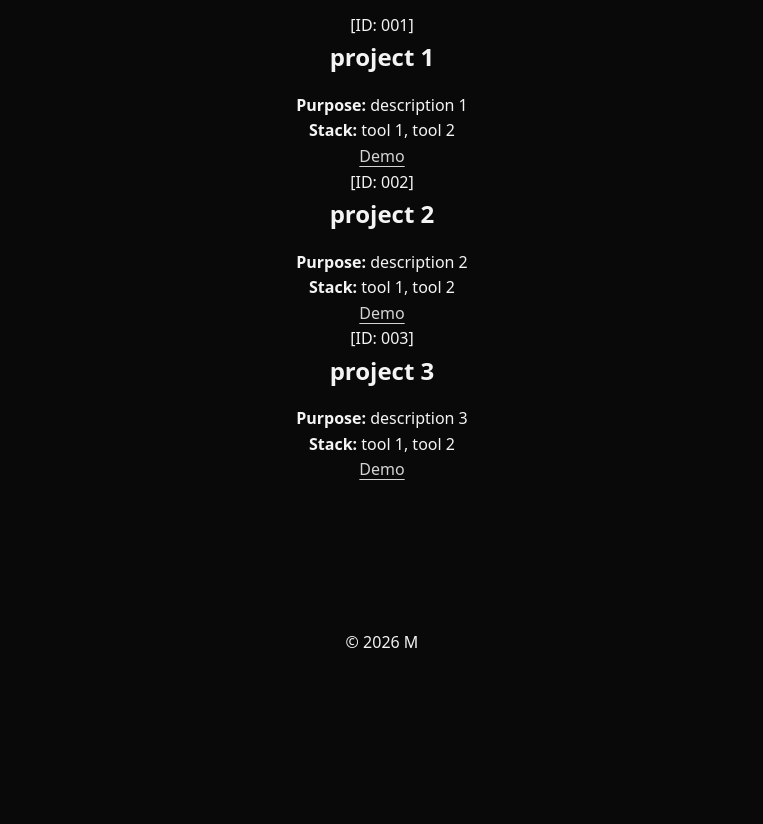
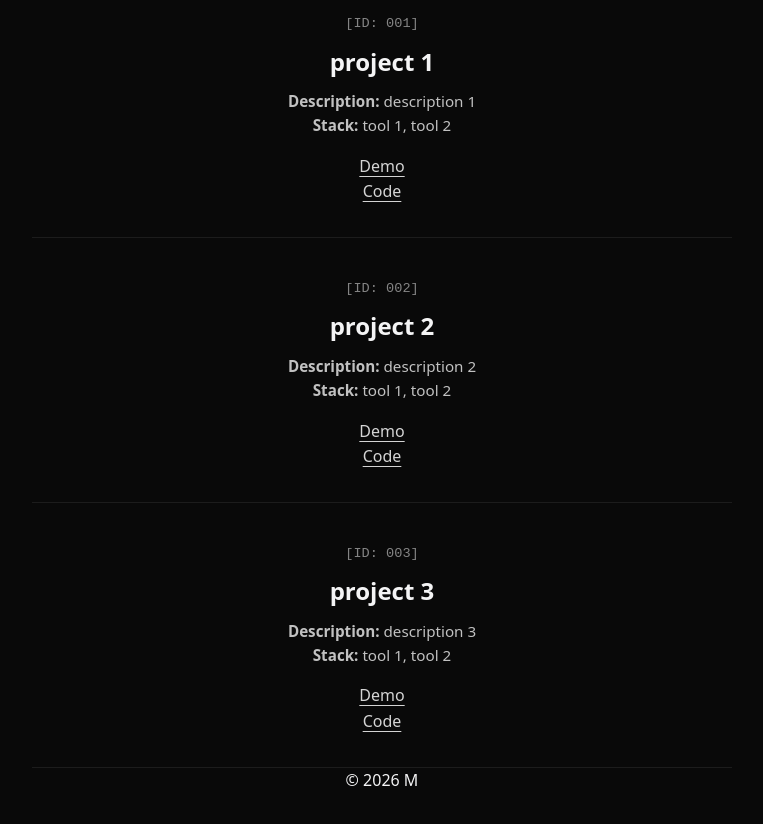
Before and after one commit to marorcas/marorcas.github.io, an Astro site: page /projects in a window 1280 px wide. Shown: the part 112-936 px from the top of the page, without its empty margins (258-1021 px from the left). Before the commit the page ends 800 px from the top, so only its background shows below. Built offline with nearby package versions, Linux system fonts and the light colour scheme; Astro itself is replaced by a stand-in of ours.

Commit message:
adding projects page styling

```diff
--- a/src/data/projects.js
+++ b/src/data/projects.js
@@ -4,20 +4,23 @@ export const projects = [
     title: "project 1",
     description: "description 1",
     stack: ["tool 1", "tool 2"],
-    demo: "#"
+    demo: "#",
+    code: "#"
   },
   {
     id: "002",
     title: "project 2",
     description: "description 2",
     stack: ["tool 1", "tool 2"],
-    demo: "#"
+    demo: "#",
+    code: "#"
   },
     {
     id: "003",
     title: "project 3",
     description: "description 3",
     stack: ["tool 1", "tool 2"],
-    demo: "#"
+    demo: "#",
+    code: "#"
   }
 ];
--- a/src/pages/projects.astro
+++ b/src/pages/projects.astro
@@ -13,13 +13,17 @@ import { projects } from "../data/projects";
         <h2 class="project-title">{project.title}</h2>
 
         <p class="project-meta">
-          <strong>Purpose:</strong> {project.description}<br />
-          <strong>Stack:</strong> {project.stack.join(", ")}
+          <strong>Description:</strong> {project.description}<br />
+          <strong>Stack:</strong> {project.stack.join(", ")}<br />
         </p>
 
         <div class="project-links">
           <a href={project.demo}>Demo</a>
         </div>
+
+        <div class="project-links">
+          <a href={project.code}>Code</a>
+        </div>
       </div>
     ))}
   </section>
--- a/src/styles/global.css
+++ b/src/styles/global.css
@@ -7,8 +7,8 @@
 
 /* Body */
 body {
-  background-color: #090909;  /* dark background */
-  color: #f4f4f5;             /* light text */
+  background-color: #090909;
+  color: #f4f4f5;
   font-family: system-ui, sans-serif;
   line-height: 1.6;
   min-height: 100vh;
@@ -48,6 +48,39 @@ main {
   text-align: center;
 }
 
+/* Projects container (spacing between entries) */
+.projects {
+  display: flex;
+  flex-direction: column;
+  gap: 2.5rem;
+}
+
+/* Each project block (system / log entry feel) */
+.project {
+  padding-bottom: 2rem;
+  border-bottom: 1px solid rgba(255, 255, 255, 0.08);
+}
+
+/* Project ID (log-style metadata) */
+.project-id {
+  font-family: monospace;
+  font-size: 0.85rem;
+  color: rgba(255, 255, 255, 0.5);
+  margin-bottom: 0.5rem;
+}
+
+/* Project title */
+.project-title {
+  margin-bottom: 0.5rem;
+}
+
+/* Meta info (stack + description) */
+.project-meta {
+  margin-bottom: 1rem;
+  color: rgba(255, 255, 255, 0.75);
+  font-size: 0.95rem;
+}
+
 /* Lists */
 ul {
   list-style: none;
```
